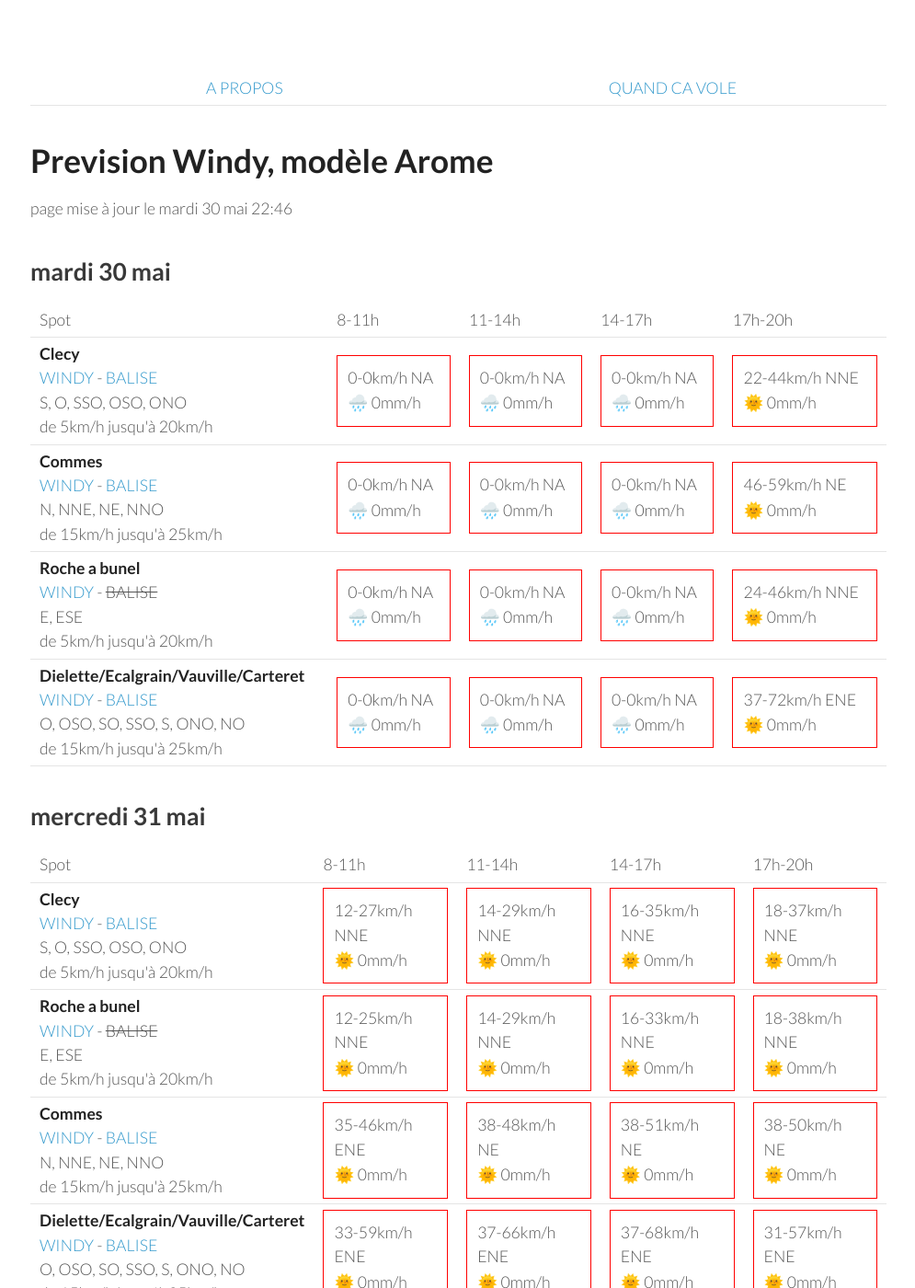
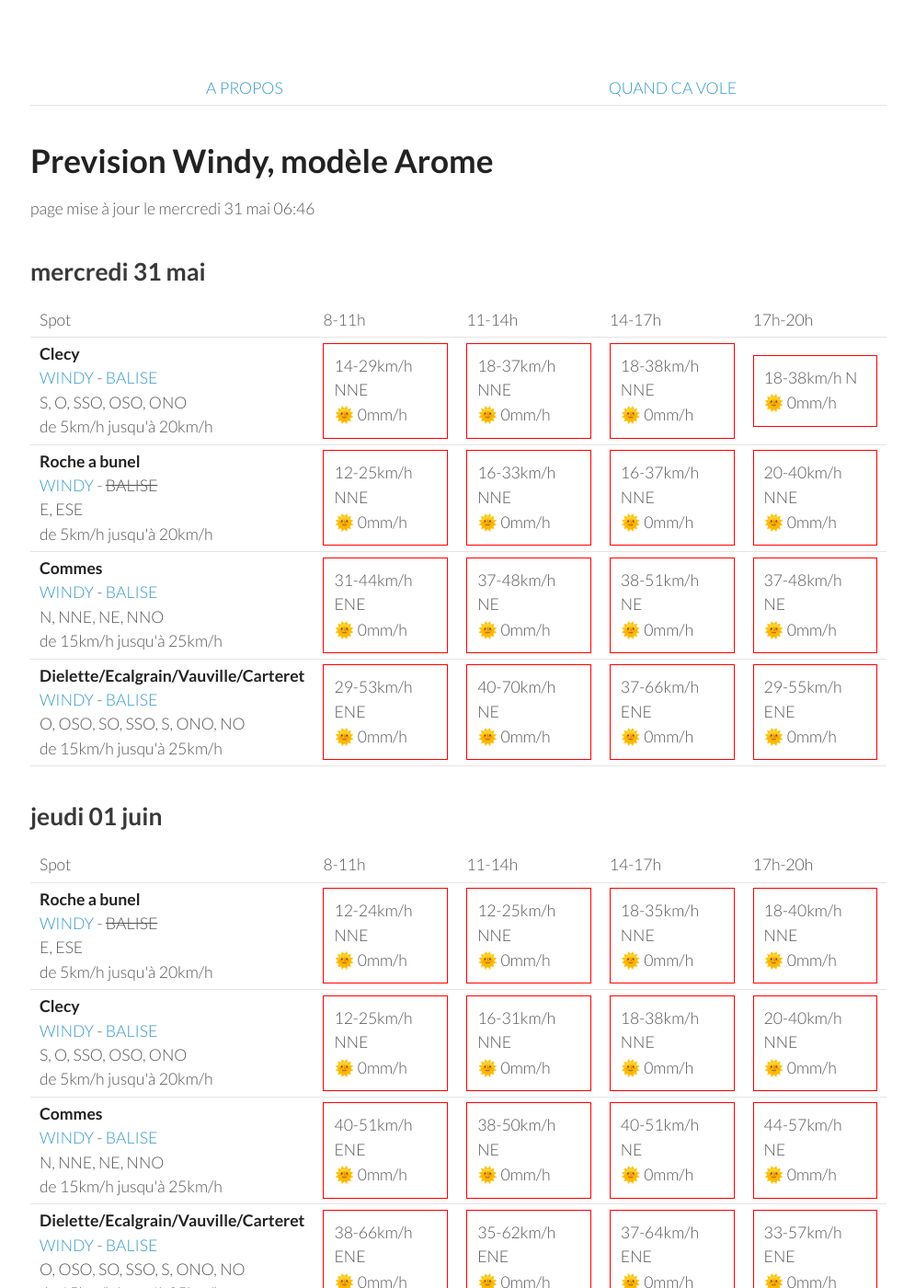
Before and after one commit to parapente-dans-le-nord/parapente-dans-le-nord.github.io, a Jekyll site: the page built from normandie.markdown, in a window 1280 px wide and 1400 px high. Shown: the whole window at 92% size, without its empty margins (25-1020 px from the left). Built offline with Jekyll 4.4.1, drawn with Linux system fonts in a browser that asks for light colours; some of the changed text lies outside the part shown.

Commit message:
update index.markdown

```diff
--- a/normandie.markdown
+++ b/normandie.markdown
@@ -7,60 +7,8 @@ title:  "Tous les spots"
 {: .links}
 
 # Prevision Windy, modèle Arome
-page mise à jour le mardi 30 mai 22:46
+page mise à jour le mercredi 31 mai 06:46
 
-## mardi 30 mai
-
-{::nomarkdown}
-<table>
-  <tbody>
-    <tr>
-      <td>Spot</td>
-      <td>8-11h</td>
-      <td>11-14h</td>
-      <td>14-17h</td>
-      <td>17h-20h</td>
-    </tr>
-<tr>
-        <td><strong>Clecy</strong><br><a href="https://windy.com/48.929/-0.470?48.516,-0.470,8">WINDY</a> - <span class=""><a href="http://www.balisemeteo.com/balise.php?idBalise=122">BALISE</a> </span><br> <span class="vent-favorable">S, O, SSO, OSO, ONO</span><br><span class="force-vent">de 5km/h jusqu'à 20km/h</span> </td>
-
-            <td><div class="not-flyable"><p>0-0km/h NA</p><p>🌧️ 0mm/h</p></div></td>
-            <td><div class="not-flyable"><p>0-0km/h NA</p><p>🌧️ 0mm/h</p></div></td>
-            <td><div class="not-flyable"><p>0-0km/h NA</p><p>🌧️ 0mm/h</p></div></td>
-            <td><div class="not-flyable"><p>22-44km/h NNE</p><p>🌞 0mm/h</p></div></td>
-
-    </tr>
-<tr>
-        <td><strong>Commes</strong><br><a href="https://windy.com/49.346/-0.726?48.936,-0.726,8">WINDY</a> - <span class=""><a href="http://www.balisemeteo.com/balise.php?idBalise=158">BALISE</a> </span><br> <span class="vent-favorable">N, NNE, NE, NNO</span><br><span class="force-vent">de 15km/h jusqu'à 25km/h</span> </td>
-
-            <td><div class="not-flyable"><p>0-0km/h NA</p><p>🌧️ 0mm/h</p></div></td>
-            <td><div class="not-flyable"><p>0-0km/h NA</p><p>🌧️ 0mm/h</p></div></td>
-            <td><div class="not-flyable"><p>0-0km/h NA</p><p>🌧️ 0mm/h</p></div></td>
-            <td><div class="not-flyable"><p>46-59km/h NE</p><p>🌞 0mm/h</p></div></td>
-
-    </tr>
-<tr>
-        <td><strong>Roche a bunel</strong><br><a href="https://windy.com/48.993/-0.499?48.580,-0.499,8">WINDY</a> - <span class="no-balise"> BALISE </span><br> <span class="vent-favorable">E, ESE</span><br><span class="force-vent">de 5km/h jusqu'à 20km/h</span> </td>
-
-            <td><div class="not-flyable"><p>0-0km/h NA</p><p>🌧️ 0mm/h</p></div></td>
-            <td><div class="not-flyable"><p>0-0km/h NA</p><p>🌧️ 0mm/h</p></div></td>
-            <td><div class="not-flyable"><p>0-0km/h NA</p><p>🌧️ 0mm/h</p></div></td>
-            <td><div class="not-flyable"><p>24-46km/h NNE</p><p>🌞 0mm/h</p></div></td>
-
-    </tr>
-<tr>
-        <td><strong>Dielette/Ecalgrain/Vauville/Carteret</strong><br><a href="https://windy.com/49.650/-1.856?49.243,-1.856,8">WINDY</a> - <span class=""><a href="http://www.balisemeteo.com/balise.php?idBalise=81">BALISE</a> </span><br> <span class="vent-favorable">O, OSO, SO, SSO, S, ONO, NO</span><br><span class="force-vent">de 15km/h jusqu'à 25km/h</span> </td>
-
-            <td><div class="not-flyable"><p>0-0km/h NA</p><p>🌧️ 0mm/h</p></div></td>
-            <td><div class="not-flyable"><p>0-0km/h NA</p><p>🌧️ 0mm/h</p></div></td>
-            <td><div class="not-flyable"><p>0-0km/h NA</p><p>🌧️ 0mm/h</p></div></td>
-            <td><div class="not-flyable"><p>37-72km/h ENE</p><p>🌞 0mm/h</p></div></td>
-
-    </tr>
-
-</tbody>
-</table>
-{:/}
 ## mercredi 31 mai
 
 {::nomarkdown}
@@ -76,10 +24,10 @@ page mise à jour le mardi 30 mai 22:46
 <tr>
         <td><strong>Clecy</strong><br><a href="https://windy.com/48.929/-0.470?48.516,-0.470,8">WINDY</a> - <span class=""><a href="http://www.balisemeteo.com/balise.php?idBalise=122">BALISE</a> </span><br> <span class="vent-favorable">S, O, SSO, OSO, ONO</span><br><span class="force-vent">de 5km/h jusqu'à 20km/h</span> </td>
 
-            <td><div class="not-flyable"><p>12-27km/h NNE</p><p>🌞 0mm/h</p></div></td>
             <td><div class="not-flyable"><p>14-29km/h NNE</p><p>🌞 0mm/h</p></div></td>
-            <td><div class="not-flyable"><p>16-35km/h NNE</p><p>🌞 0mm/h</p></div></td>
             <td><div class="not-flyable"><p>18-37km/h NNE</p><p>🌞 0mm/h</p></div></td>
+            <td><div class="not-flyable"><p>18-38km/h NNE</p><p>🌞 0mm/h</p></div></td>
+            <td><div class="not-flyable"><p>18-38km/h N</p><p>🌞 0mm/h</p></div></td>
 
 
     </tr>
@@ -87,29 +35,29 @@ page mise à jour le mardi 30 mai 22:46
         <td><strong>Roche a bunel</strong><br><a href="https://windy.com/48.993/-0.499?48.580,-0.499,8">WINDY</a> - <span class="no-balise"> BALISE </span><br> <span class="vent-favorable">E, ESE</span><br><span class="force-vent">de 5km/h jusqu'à 20km/h</span> </td>
 
             <td><div class="not-flyable"><p>12-25km/h NNE</p><p>🌞 0mm/h</p></div></td>
-            <td><div class="not-flyable"><p>14-29km/h NNE</p><p>🌞 0mm/h</p></div></td>
             <td><div class="not-flyable"><p>16-33km/h NNE</p><p>🌞 0mm/h</p></div></td>
-            <td><div class="not-flyable"><p>18-38km/h NNE</p><p>🌞 0mm/h</p></div></td>
+            <td><div class="not-flyable"><p>16-37km/h NNE</p><p>🌞 0mm/h</p></div></td>
+            <td><div class="not-flyable"><p>20-40km/h NNE</p><p>🌞 0mm/h</p></div></td>
 
 
     </tr>
 <tr>
         <td><strong>Commes</strong><br><a href="https://windy.com/49.346/-0.726?48.936,-0.726,8">WINDY</a> - <span class=""><a href="http://www.balisemeteo.com/balise.php?idBalise=158">BALISE</a> </span><br> <span class="vent-favorable">N, NNE, NE, NNO</span><br><span class="force-vent">de 15km/h jusqu'à 25km/h</span> </td>
 
-            <td><div class="not-flyable"><p>35-46km/h ENE</p><p>🌞 0mm/h</p></div></td>
-            <td><div class="not-flyable"><p>38-48km/h NE</p><p>🌞 0mm/h</p></div></td>
+            <td><div class="not-flyable"><p>31-44km/h ENE</p><p>🌞 0mm/h</p></div></td>
+            <td><div class="not-flyable"><p>37-48km/h NE</p><p>🌞 0mm/h</p></div></td>
             <td><div class="not-flyable"><p>38-51km/h NE</p><p>🌞 0mm/h</p></div></td>
-            <td><div class="not-flyable"><p>38-50km/h NE</p><p>🌞 0mm/h</p></div></td>
+            <td><div class="not-flyable"><p>37-48km/h NE</p><p>🌞 0mm/h</p></div></td>
 
 
     </tr>
 <tr>
         <td><strong>Dielette/Ecalgrain/Vauville/Carteret</strong><br><a href="https://windy.com/49.650/-1.856?49.243,-1.856,8">WINDY</a> - <span class=""><a href="http://www.balisemeteo.com/balise.php?idBalise=81">BALISE</a> </span><br> <span class="vent-favorable">O, OSO, SO, SSO, S, ONO, NO</span><br><span class="force-vent">de 15km/h jusqu'à 25km/h</span> </td>
 
-            <td><div class="not-flyable"><p>33-59km/h ENE</p><p>🌞 0mm/h</p></div></td>
+            <td><div class="not-flyable"><p>29-53km/h ENE</p><p>🌞 0mm/h</p></div></td>
+            <td><div class="not-flyable"><p>40-70km/h NE</p><p>🌞 0mm/h</p></div></td>
             <td><div class="not-flyable"><p>37-66km/h ENE</p><p>🌞 0mm/h</p></div></td>
-            <td><div class="not-flyable"><p>37-68km/h ENE</p><p>🌞 0mm/h</p></div></td>
-            <td><div class="not-flyable"><p>31-57km/h ENE</p><p>🌞 0mm/h</p></div></td>
+            <td><div class="not-flyable"><p>29-55km/h ENE</p><p>🌞 0mm/h</p></div></td>
 
 
     </tr>
@@ -130,42 +78,42 @@ page mise à jour le mardi 30 mai 22:46
       <td>17h-20h</td>
     </tr>
 <tr>
-        <td><strong>Clecy</strong><br><a href="https://windy.com/48.929/-0.470?48.516,-0.470,8">WINDY</a> - <span class=""><a href="http://www.balisemeteo.com/balise.php?idBalise=122">BALISE</a> </span><br> <span class="vent-favorable">S, O, SSO, OSO, ONO</span><br><span class="force-vent">de 5km/h jusqu'à 20km/h</span> </td>
+        <td><strong>Roche a bunel</strong><br><a href="https://windy.com/48.993/-0.499?48.580,-0.499,8">WINDY</a> - <span class="no-balise"> BALISE </span><br> <span class="vent-favorable">E, ESE</span><br><span class="force-vent">de 5km/h jusqu'à 20km/h</span> </td>
 
-            <td><div class="not-flyable"><p>14-27km/h NNE</p><p>🌞 0mm/h</p></div></td>
-            <td><div class="not-flyable"><p>14-35km/h NE</p><p>🌞 0mm/h</p></div></td>
-            <td><div class="not-flyable"><p>18-38km/h NNE</p><p>🌞 0mm/h</p></div></td>
-            <td><div class="not-flyable"><p>20-42km/h N</p><p>🌞 0mm/h</p></div></td>
+            <td><div class="not-flyable"><p>12-24km/h NNE</p><p>🌞 0mm/h</p></div></td>
+            <td><div class="not-flyable"><p>12-25km/h NNE</p><p>🌞 0mm/h</p></div></td>
+            <td><div class="not-flyable"><p>18-35km/h NNE</p><p>🌞 0mm/h</p></div></td>
+            <td><div class="not-flyable"><p>18-40km/h NNE</p><p>🌞 0mm/h</p></div></td>
 
 
     </tr>
 <tr>
-        <td><strong>Roche a bunel</strong><br><a href="https://windy.com/48.993/-0.499?48.580,-0.499,8">WINDY</a> - <span class="no-balise"> BALISE </span><br> <span class="vent-favorable">E, ESE</span><br><span class="force-vent">de 5km/h jusqu'à 20km/h</span> </td>
+        <td><strong>Clecy</strong><br><a href="https://windy.com/48.929/-0.470?48.516,-0.470,8">WINDY</a> - <span class=""><a href="http://www.balisemeteo.com/balise.php?idBalise=122">BALISE</a> </span><br> <span class="vent-favorable">S, O, SSO, OSO, ONO</span><br><span class="force-vent">de 5km/h jusqu'à 20km/h</span> </td>
 
             <td><div class="not-flyable"><p>12-25km/h NNE</p><p>🌞 0mm/h</p></div></td>
-            <td><div class="not-flyable"><p>14-35km/h NNE</p><p>🌞 0mm/h</p></div></td>
-            <td><div class="not-flyable"><p>18-40km/h NNE</p><p>🌞 0mm/h</p></div></td>
-            <td><div class="not-flyable"><p>20-44km/h NNE</p><p>🌞 0mm/h</p></div></td>
+            <td><div class="not-flyable"><p>16-31km/h NNE</p><p>🌞 0mm/h</p></div></td>
+            <td><div class="not-flyable"><p>18-38km/h NNE</p><p>🌞 0mm/h</p></div></td>
+            <td><div class="not-flyable"><p>20-40km/h NNE</p><p>🌞 0mm/h</p></div></td>
 
 
     </tr>
 <tr>
         <td><strong>Commes</strong><br><a href="https://windy.com/49.346/-0.726?48.936,-0.726,8">WINDY</a> - <span class=""><a href="http://www.balisemeteo.com/balise.php?idBalise=158">BALISE</a> </span><br> <span class="vent-favorable">N, NNE, NE, NNO</span><br><span class="force-vent">de 15km/h jusqu'à 25km/h</span> </td>
 
-            <td><div class="not-flyable"><p>40-50km/h NE</p><p>🌞 0mm/h</p></div></td>
-            <td><div class="not-flyable"><p>27-46km/h NE</p><p>🌞 0mm/h</p></div></td>
-            <td><div class="not-flyable"><p>33-53km/h NE</p><p>🌞 0mm/h</p></div></td>
-            <td><div class="not-flyable"><p>31-53km/h NE</p><p>🌞 0mm/h</p></div></td>
+            <td><div class="not-flyable"><p>40-51km/h ENE</p><p>🌞 0mm/h</p></div></td>
+            <td><div class="not-flyable"><p>38-50km/h NE</p><p>🌞 0mm/h</p></div></td>
+            <td><div class="not-flyable"><p>40-51km/h NE</p><p>🌞 0mm/h</p></div></td>
+            <td><div class="not-flyable"><p>44-57km/h NE</p><p>🌞 0mm/h</p></div></td>
 
 
     </tr>
 <tr>
         <td><strong>Dielette/Ecalgrain/Vauville/Carteret</strong><br><a href="https://windy.com/49.650/-1.856?49.243,-1.856,8">WINDY</a> - <span class=""><a href="http://www.balisemeteo.com/balise.php?idBalise=81">BALISE</a> </span><br> <span class="vent-favorable">O, OSO, SO, SSO, S, ONO, NO</span><br><span class="force-vent">de 15km/h jusqu'à 25km/h</span> </td>
 
+            <td><div class="not-flyable"><p>38-66km/h ENE</p><p>🌞 0mm/h</p></div></td>
+            <td><div class="not-flyable"><p>35-62km/h ENE</p><p>🌞 0mm/h</p></div></td>
             <td><div class="not-flyable"><p>37-64km/h ENE</p><p>🌞 0mm/h</p></div></td>
-            <td><div class="not-flyable"><p>33-50km/h ENE</p><p>🌞 0mm/h</p></div></td>
-            <td><div class="not-flyable"><p>33-50km/h ENE</p><p>🌞 0mm/h</p></div></td>
-            <td><div class="not-flyable"><p>35-50km/h ENE</p><p>🌞 0mm/h</p></div></td>
+            <td><div class="not-flyable"><p>33-57km/h ENE</p><p>🌞 0mm/h</p></div></td>
 
 
     </tr>
@@ -188,9 +136,9 @@ page mise à jour le mardi 30 mai 22:46
 <tr>
         <td><strong>Clecy</strong><br><a href="https://windy.com/48.929/-0.470?48.516,-0.470,8">WINDY</a> - <span class=""><a href="http://www.balisemeteo.com/balise.php?idBalise=122">BALISE</a> </span><br> <span class="vent-favorable">S, O, SSO, OSO, ONO</span><br><span class="force-vent">de 5km/h jusqu'à 20km/h</span> </td>
 
-            <td><div class="not-flyable"><p>18-38km/h NE</p><p>🌞 0mm/h</p></div></td>
-            <td><div class="not-flyable"><p>14-40km/h NE</p><p>🌞 0mm/h</p></div></td>
-            <td><div class="not-flyable"><p>16-38km/h NE</p><p>🌞 0mm/h</p></div></td>
+            <td><div class="not-flyable"><p>18-37km/h NE</p><p>🌞 0mm/h</p></div></td>
+            <td><div class="not-flyable"><p>14-38km/h NE</p><p>🌞 0mm/h</p></div></td>
+            <td><div class="not-flyable"><p>16-37km/h NNE</p><p>🌞 0mm/h</p></div></td>
             <td><div class="not-flyable"><p>18-42km/h NNE</p><p>🌞 0mm/h</p></div></td>
 
 
@@ -198,19 +146,19 @@ page mise à jour le mardi 30 mai 22:46
 <tr>
         <td><strong>Commes</strong><br><a href="https://windy.com/49.346/-0.726?48.936,-0.726,8">WINDY</a> - <span class=""><a href="http://www.balisemeteo.com/balise.php?idBalise=158">BALISE</a> </span><br> <span class="vent-favorable">N, NNE, NE, NNO</span><br><span class="force-vent">de 15km/h jusqu'à 25km/h</span> </td>
 
-            <td><div class="not-flyable"><p>29-48km/h ENE</p><p>🌞 0mm/h</p></div></td>
-            <td><div class="not-flyable"><p>27-46km/h ENE</p><p>🌞 0mm/h</p></div></td>
+            <td><div class="not-flyable"><p>29-46km/h ENE</p><p>🌞 0mm/h</p></div></td>
+            <td><div class="not-flyable"><p>27-48km/h ENE</p><p>🌞 0mm/h</p></div></td>
             <td><div class="not-flyable"><p>31-50km/h NE</p><p>🌞 0mm/h</p></div></td>
-            <td><div class="not-flyable"><p>31-51km/h NE</p><p>🌞 0mm/h</p></div></td>
+            <td><div class="not-flyable"><p>33-53km/h NE</p><p>🌞 0mm/h</p></div></td>
 
 
     </tr>
 <tr>
         <td><strong>Roche a bunel</strong><br><a href="https://windy.com/48.993/-0.499?48.580,-0.499,8">WINDY</a> - <span class="no-balise"> BALISE </span><br> <span class="vent-favorable">E, ESE</span><br><span class="force-vent">de 5km/h jusqu'à 20km/h</span> </td>
 
-            <td><div class="not-flyable"><p>20-38km/h NE</p><p>🌞 0mm/h</p></div></td>
-            <td><div class="not-flyable"><p>16-40km/h NE</p><p>🌞 0mm/h</p></div></td>
-            <td><div class="not-flyable"><p>18-40km/h NE</p><p>🌞 0mm/h</p></div></td>
+            <td><div class="not-flyable"><p>18-38km/h NE</p><p>🌞 0mm/h</p></div></td>
+            <td><div class="not-flyable"><p>16-38km/h NE</p><p>🌞 0mm/h</p></div></td>
+            <td><div class="not-flyable"><p>16-38km/h NNE</p><p>🌞 0mm/h</p></div></td>
             <td><div class="not-flyable"><p>20-44km/h NNE</p><p>🌞 0mm/h</p></div></td>
 
 
@@ -219,7 +167,7 @@ page mise à jour le mardi 30 mai 22:46
         <td><strong>Dielette/Ecalgrain/Vauville/Carteret</strong><br><a href="https://windy.com/49.650/-1.856?49.243,-1.856,8">WINDY</a> - <span class=""><a href="http://www.balisemeteo.com/balise.php?idBalise=81">BALISE</a> </span><br> <span class="vent-favorable">O, OSO, SO, SSO, S, ONO, NO</span><br><span class="force-vent">de 15km/h jusqu'à 25km/h</span> </td>
 
             <td><div class="not-flyable"><p>37-55km/h ENE</p><p>🌞 0mm/h</p></div></td>
-            <td><div class="not-flyable"><p>37-53km/h ENE</p><p>🌞 0mm/h</p></div></td>
+            <td><div class="not-flyable"><p>35-53km/h ENE</p><p>🌞 0mm/h</p></div></td>
             <td><div class="not-flyable"><p>37-55km/h ENE</p><p>🌞 0mm/h</p></div></td>
             <td><div class="not-flyable"><p>33-55km/h ENE</p><p>🌞 0mm/h</p></div></td>
 
@@ -245,7 +193,7 @@ page mise à jour le mardi 30 mai 22:46
         <td><strong>Clecy</strong><br><a href="https://windy.com/48.929/-0.470?48.516,-0.470,8">WINDY</a> - <span class=""><a href="http://www.balisemeteo.com/balise.php?idBalise=122">BALISE</a> </span><br> <span class="vent-favorable">S, O, SSO, OSO, ONO</span><br><span class="force-vent">de 5km/h jusqu'à 20km/h</span> </td>
 
             <td><div class="not-flyable"><p>14-29km/h NE</p><p>🌞 0mm/h</p></div></td>
-            <td><div class="not-flyable"><p>14-33km/h NE</p><p>🌞 0mm/h</p></div></td>
+            <td><div class="not-flyable"><p>14-31km/h NE</p><p>🌞 0mm/h</p></div></td>
             <td><div class="not-flyable"><p>18-40km/h NE</p><p>🌞 0mm/h</p></div></td>
             <td><div class="not-flyable"><p>18-42km/h NNE</p><p>🌞 0mm/h</p></div></td>
 
@@ -254,8 +202,8 @@ page mise à jour le mardi 30 mai 22:46
 <tr>
         <td><strong>Roche a bunel</strong><br><a href="https://windy.com/48.993/-0.499?48.580,-0.499,8">WINDY</a> - <span class="no-balise"> BALISE </span><br> <span class="vent-favorable">E, ESE</span><br><span class="force-vent">de 5km/h jusqu'à 20km/h</span> </td>
 
-            <td><div class="not-flyable"><p>16-29km/h NE</p><p>🌞 0mm/h</p></div></td>
-            <td><div class="not-flyable"><p>16-35km/h NE</p><p>🌞 0mm/h</p></div></td>
+            <td><div class="not-flyable"><p>14-29km/h NE</p><p>🌞 0mm/h</p></div></td>
+            <td><div class="not-flyable"><p>14-33km/h NE</p><p>🌞 0mm/h</p></div></td>
             <td><div class="not-flyable"><p>18-40km/h NE</p><p>🌞 0mm/h</p></div></td>
             <td><div class="not-flyable"><p>20-44km/h NNE</p><p>🌞 0mm/h</p></div></td>
 
@@ -264,8 +212,8 @@ page mise à jour le mardi 30 mai 22:46
 <tr>
         <td><strong>Commes</strong><br><a href="https://windy.com/49.346/-0.726?48.936,-0.726,8">WINDY</a> - <span class=""><a href="http://www.balisemeteo.com/balise.php?idBalise=158">BALISE</a> </span><br> <span class="vent-favorable">N, NNE, NE, NNO</span><br><span class="force-vent">de 15km/h jusqu'à 25km/h</span> </td>
 
-            <td><div class="not-flyable"><p>27-42km/h NE</p><p>🌞 0mm/h</p></div></td>
-            <td><div class="not-flyable"><p>27-42km/h NE</p><p>🌞 0mm/h</p></div></td>
+            <td><div class="not-flyable"><p>25-40km/h NE</p><p>🌞 0mm/h</p></div></td>
+            <td><div class="not-flyable"><p>25-42km/h NE</p><p>🌞 0mm/h</p></div></td>
             <td><div class="not-flyable"><p>25-44km/h NE</p><p>🌞 0mm/h</p></div></td>
             <td><div class="not-flyable"><p>29-48km/h NE</p><p>🌞 0mm/h</p></div></td>
 
@@ -275,7 +223,7 @@ page mise à jour le mardi 30 mai 22:46
         <td><strong>Dielette/Ecalgrain/Vauville/Carteret</strong><br><a href="https://windy.com/49.650/-1.856?49.243,-1.856,8">WINDY</a> - <span class=""><a href="http://www.balisemeteo.com/balise.php?idBalise=81">BALISE</a> </span><br> <span class="vent-favorable">O, OSO, SO, SSO, S, ONO, NO</span><br><span class="force-vent">de 15km/h jusqu'à 25km/h</span> </td>
 
             <td><div class="not-flyable"><p>29-42km/h ENE</p><p>🌞 0mm/h</p></div></td>
-            <td><div class="not-flyable"><p>29-44km/h ENE</p><p>🌞 0mm/h</p></div></td>
+            <td><div class="not-flyable"><p>27-42km/h ENE</p><p>🌞 0mm/h</p></div></td>
             <td><div class="not-flyable"><p>29-44km/h ENE</p><p>🌞 0mm/h</p></div></td>
             <td><div class="not-flyable"><p>27-44km/h NE</p><p>🌞 0mm/h</p></div></td>
 
```
